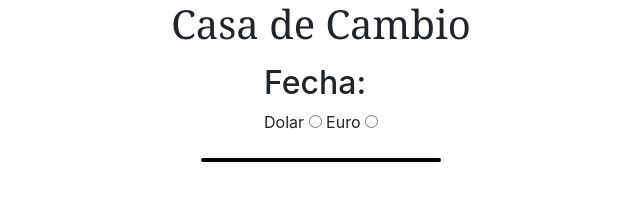
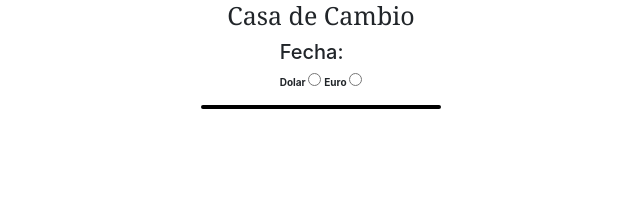
Before and after one commit to JulianLago/Casa-de-cambio, a website: page index.html in a window 1280 px wide. Shown: the whole page, without its empty margins (319-959 px from the left). Drawn offline with nearby package versions, Linux system fonts and the light colour scheme.

Commit message:
Update index.html

```diff
--- a/index.html
+++ b/index.html
@@ -6,7 +6,7 @@
   <title>Casa de Cambio</title>
   <meta name='viewport' content='width=device-width, initial-scale=1'>
   <script type="text/javascript" src="https://ajax.googleapis.com/ajax/libs/jquery/3.2.1/jquery.min.js"></script>
-  <script type="text/javascript" src="node_modules\bootstrap\dist\js\bootstrap.min.js"></script>
+  <link rel="stylesheet" href="https://maxcdn.bootstrapcdn.com/bootstrap/3.3.7/css/bootstrap.min.css" integrity="sha384-BVYiiSIFeK1dGmJRAkycuHAHRg32OmUcww7on3RYdg4Va+PmSTsz/K68vbdEjh4u" crossorigin="anonymous">
   <link rel="stylesheet" href="node_modules/bootstrap/dist/css/bootstrap.css">
   <link rel="stylesheet" href="main.css">
 
```
